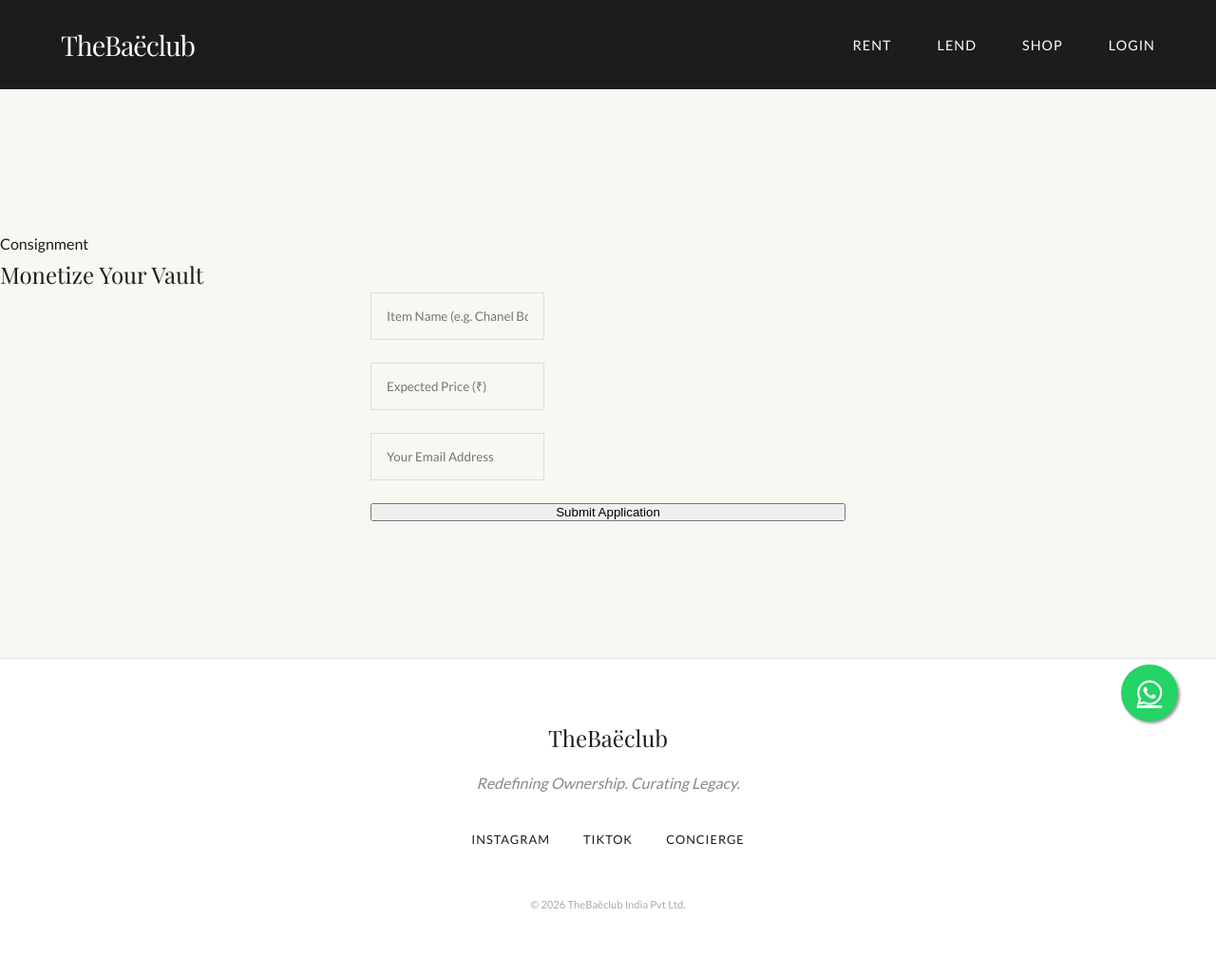
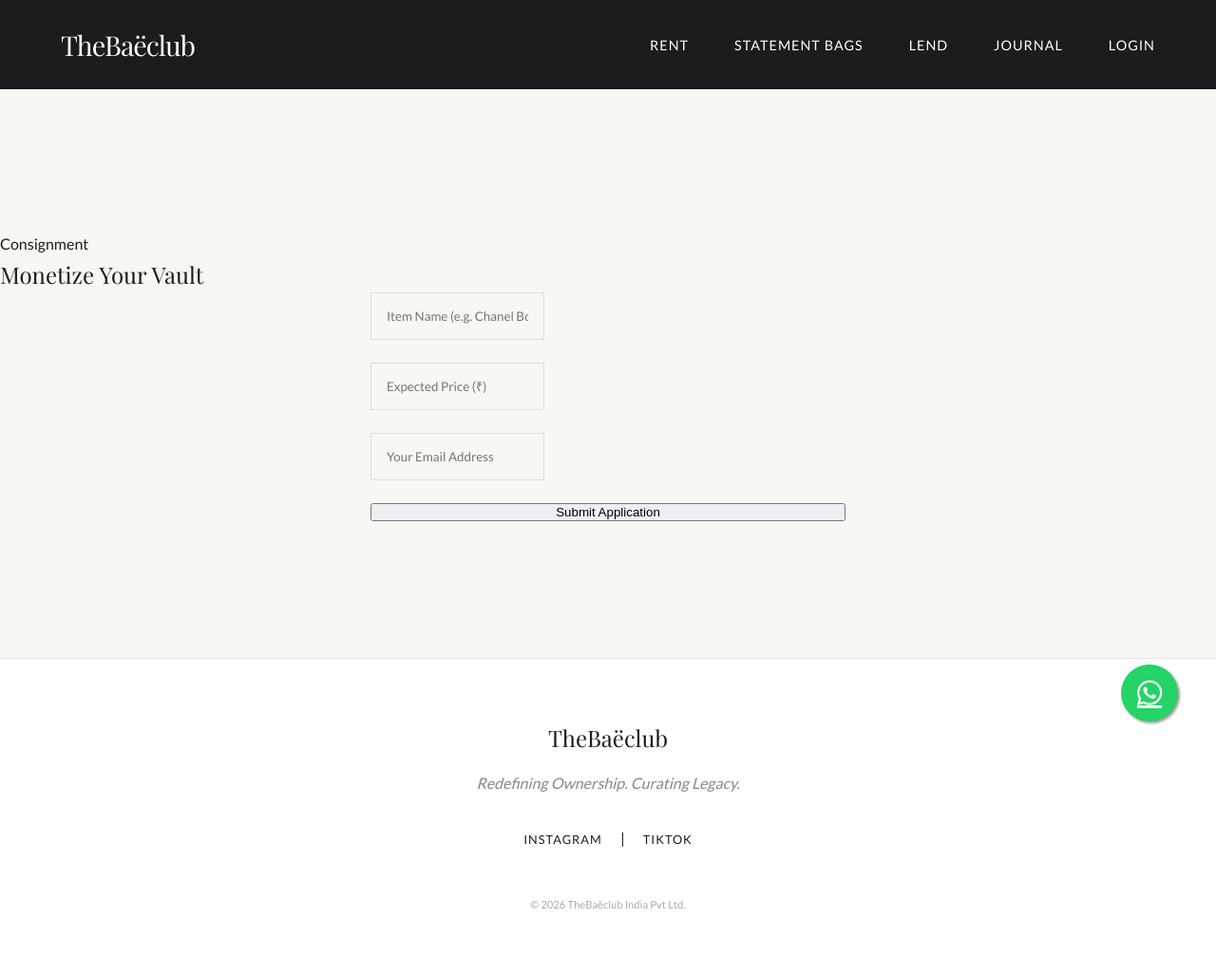
Before and after one commit to vbdevil98/baeclub_test, a Flask app: page /lend in a window 1280 px wide. Shown: the whole page at 95% size. Run offline with Flask 3, Linux system fonts and the light colour scheme; some web fonts are replaced.

Commit message:
Update base.html

```diff
--- a/templates/base.html
+++ b/templates/base.html
@@ -4,8 +4,6 @@
     <meta charset="UTF-8">
     <meta name="viewport" content="width=device-width, initial-scale=1.0">
     <title>TheBaëclub | Luxury Fashion House</title>
-    <link rel="preconnect" href="https://fonts.googleapis.com">
-    <link rel="preconnect" href="https://fonts.gstatic.com" crossorigin>
     <link href="https://fonts.googleapis.com/css2?family=Lato:wght@300;400&family=Playfair+Display:ital,wght@0,400;0,600;1,400&display=swap" rel="stylesheet">
     <link rel="stylesheet" href="{{ url_for('static', filename='style.css') }}">
     <link rel="stylesheet" href="https://cdnjs.cloudflare.com/ajax/libs/font-awesome/6.0.0/css/all.min.css">
@@ -15,28 +13,22 @@
         <div class="logo"><a href="/">TheBaëclub</a></div>
         <ul class="nav-links">
             <li><a href="{{ url_for('rent') }}">Rent</a></li>
+            <li><a href="{{ url_for('shop') }}">Statement Bags</a></li>
             <li><a href="{{ url_for('lend') }}">Lend</a></li>
-            <li><a href="{{ url_for('shop') }}">Shop</a></li>
-            <li><a href="#" class="btn-outline">Login</a></li>
+            <li><a href="{{ url_for('journal') }}">Journal</a></li>
+            <li><a href="{{ url_for('login') }}" class="btn-outline">Login</a></li>
         </ul>
     </nav>
+    <main>{% block content %}{% endblock %}</main>
 
-    <main>
-        {% block content %}{% endblock %}
-    </main>
-
-    <a href="#" class="whatsapp-float" target="_blank">
-        <i class="fa-brands fa-whatsapp"></i>
-    </a>
+    <a href="#" class="whatsapp-float"><i class="fa-brands fa-whatsapp"></i></a>
 
     <footer>
         <div class="footer-content">
             <div class="footer-logo">TheBaëclub</div>
             <p class="footer-tagline">Redefining Ownership. Curating Legacy.</p>
             <div class="socials">
-                <a href="#">Instagram</a>
-                <a href="#">TikTok</a>
-                <a href="#">Concierge</a>
+                <a href="#">Instagram</a> | <a href="#">TikTok</a>
             </div>
             <p class="copyright">&copy; 2026 TheBaëclub India Pvt Ltd.</p>
         </div>
```
